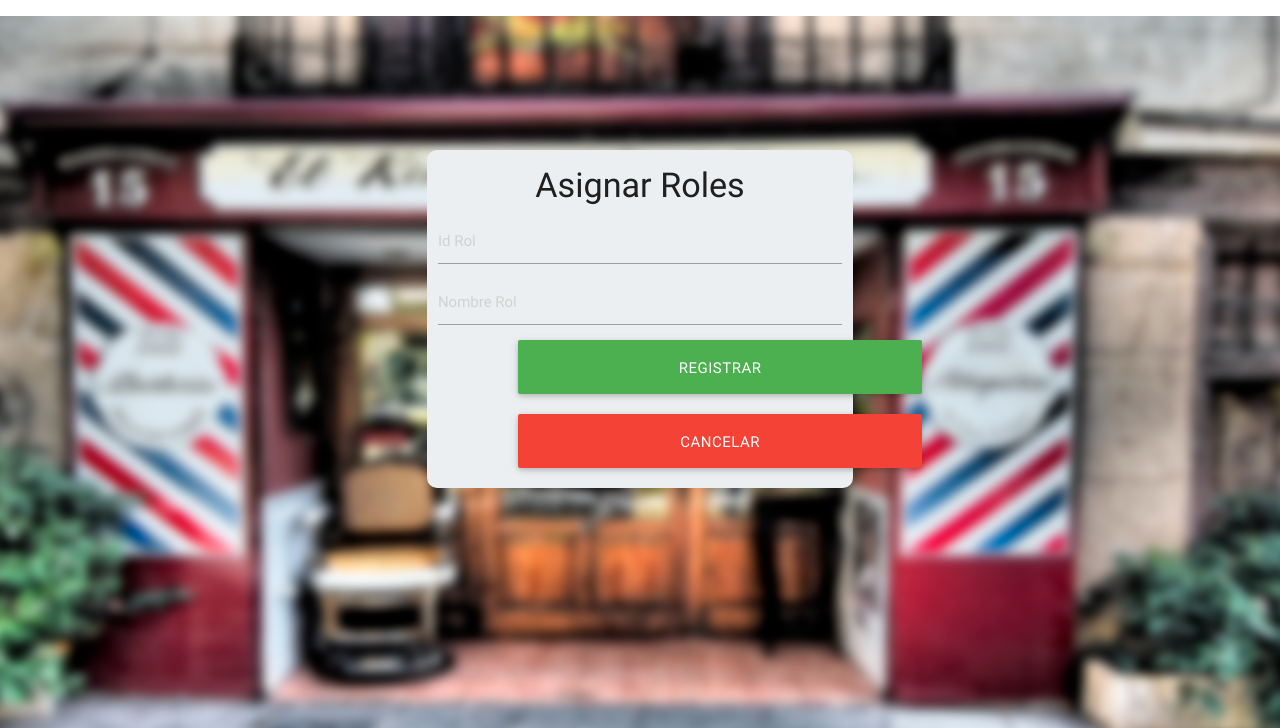
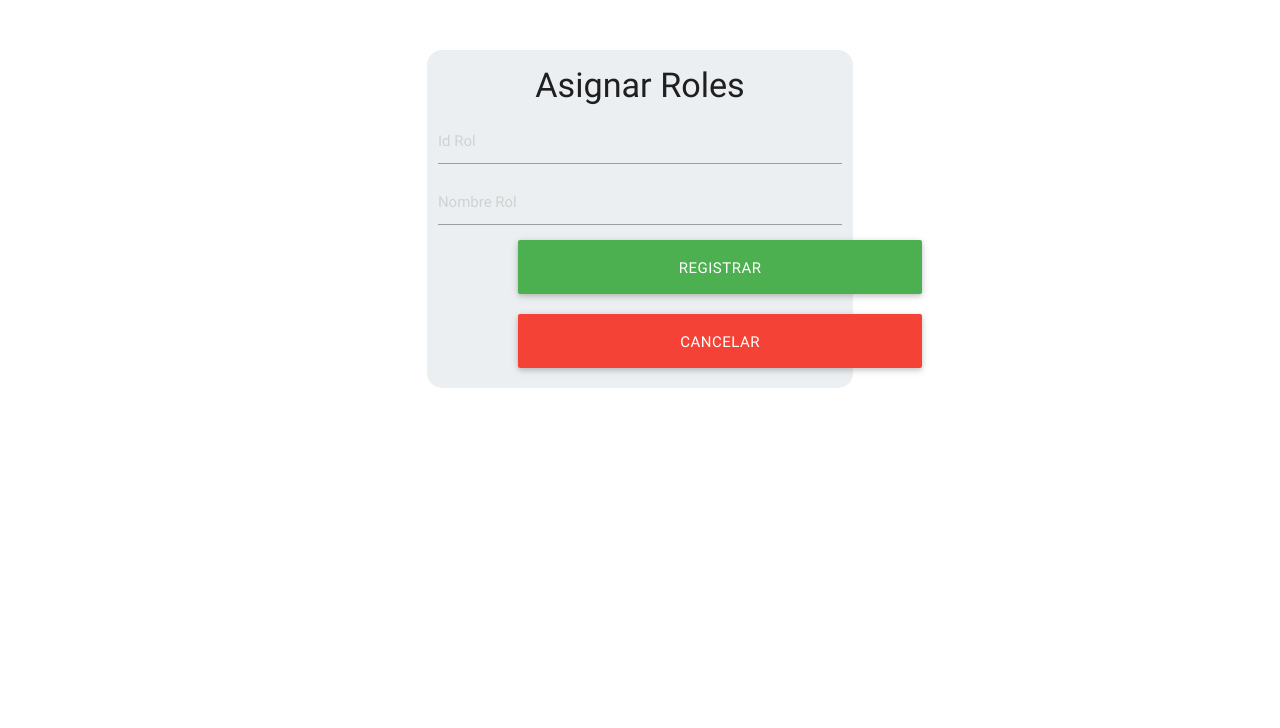
Before and after one commit to mgonza2276/Barber-Garage, a PHP site: page /Asignar_rol.php in a window 1280 px wide. Shown: the top 728 px of the page. Run offline with PHP 8.4, Linux system fonts and the light colour scheme.

Commit message:
cambios en estilos y login

```diff
--- a/View/estilos.css
+++ b/View/estilos.css
@@ -1,4 +1,4 @@
- #fondo{
+.fondo{
        background: #fff url("imagenes/FondoLogin.png")no-repeat fixed center ;
 }
 #boton{
@@ -15,18 +15,19 @@
 
 
 /*cristian*/
-#fondo{
-       background: #fff url("imagenes/FondoLogin.png")no-repeat fixed center;
-}
 
 #centro{
-	margin-top: 150px;
-	border-radius: 10px;
+	margin-top: 50px;
+	border-radius: 15px;
 	background-color:#eceff1;
 	padding-bottom: 20px;
 }
 #btnreg{
 	margin-bottom: 20px;
+}
+
+#lgn-rec{
+	margin-top:13px;
 }
 /*Crsitian*/
 
```
Also changed, not shown: View/Login.php (+15 -4 lines).
